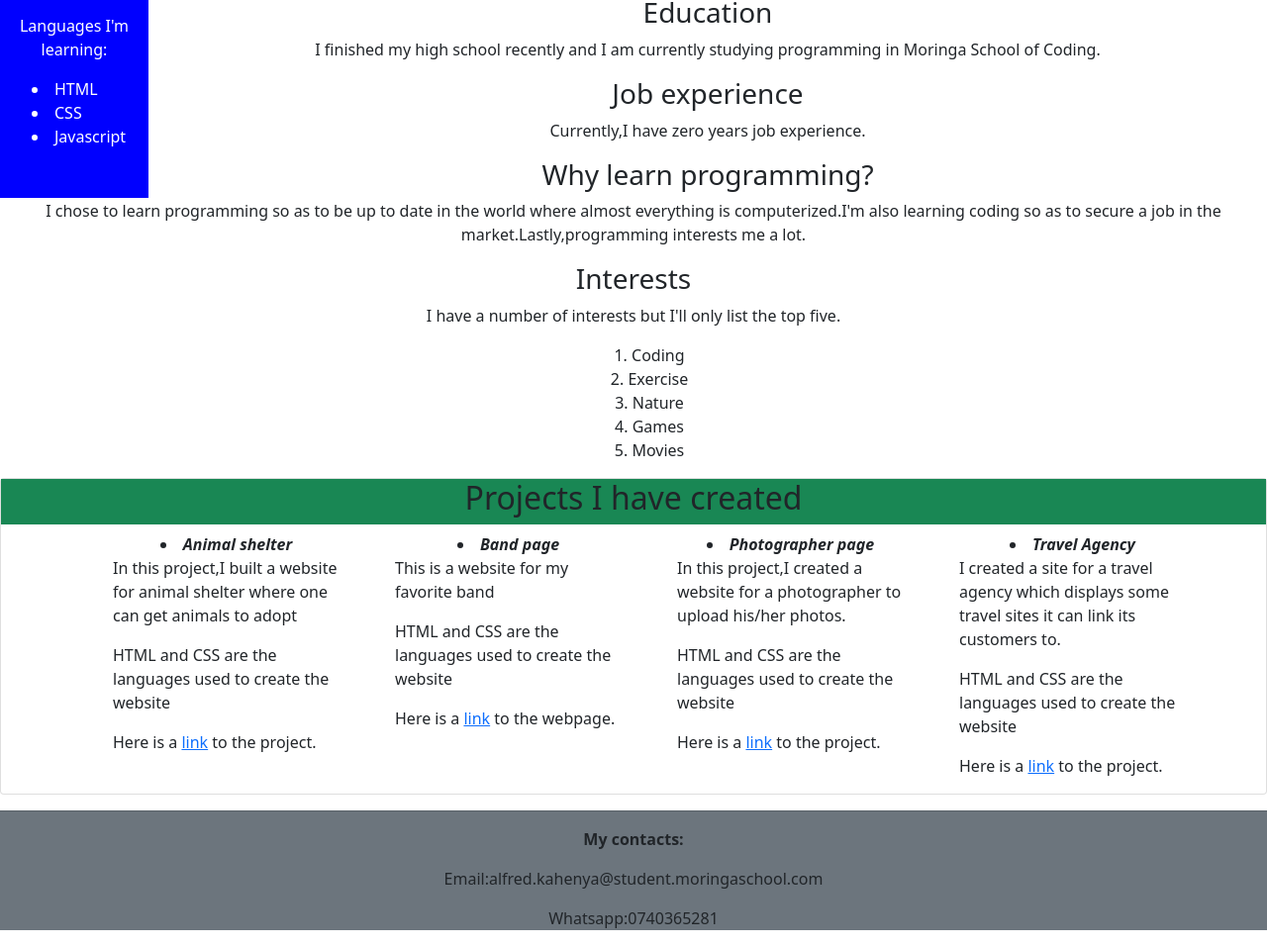
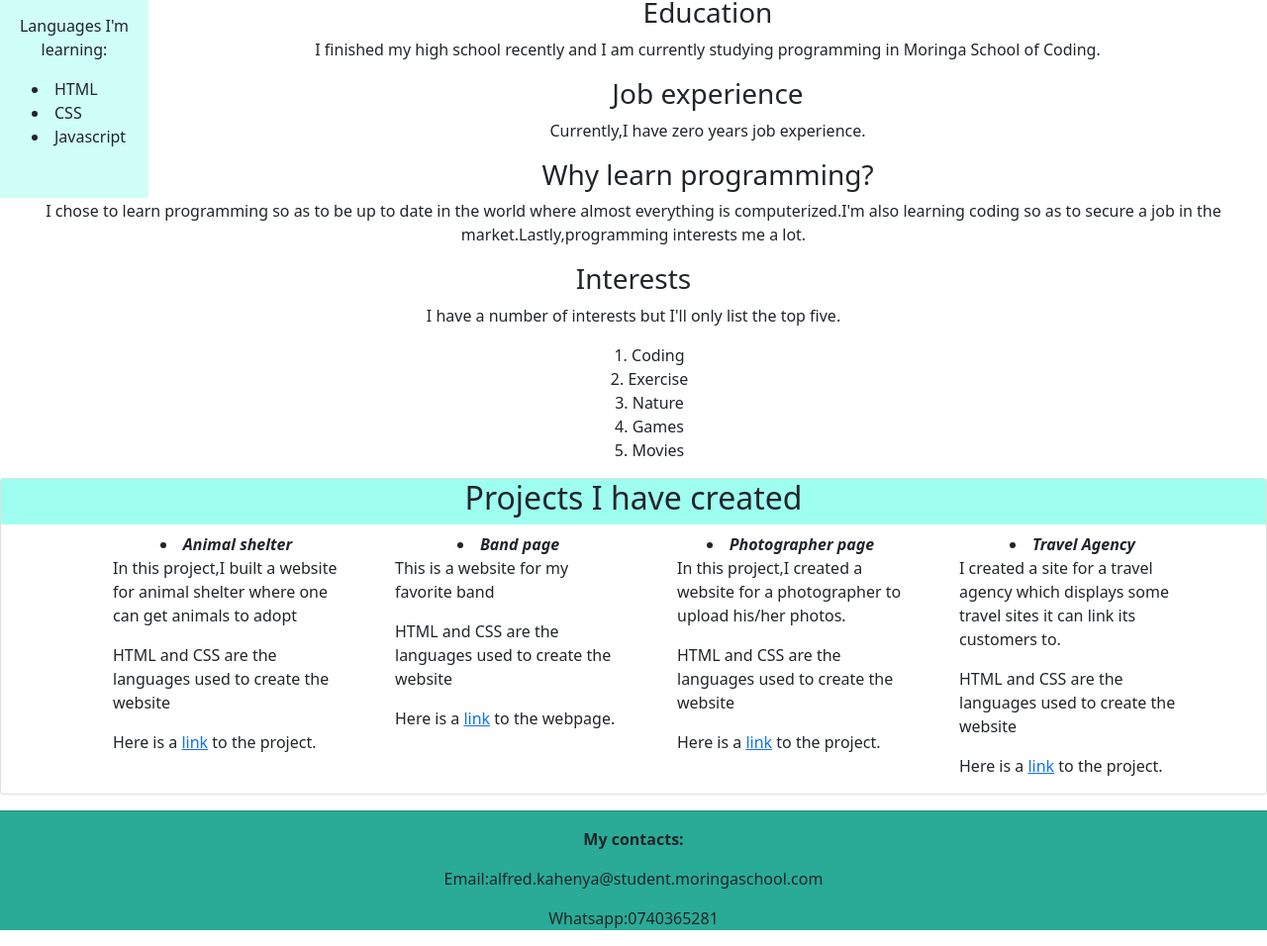
Before and after one commit to WaruiAlfred/portflio-page, a plain HTML site: page index.html in a window 1280 px wide. Shown: the part 700-1656 px from the top of the page at 99% size. Drawn offline with Linux system fonts and the light colour scheme.

Commit message:
add changes

```diff
--- a/css/styles.css
+++ b/css/styles.css
@@ -11,10 +11,8 @@
   font-family: serif;
   font-size: 3em;
   text-align: center;
-  color: #0920f3;
 }
 .heading{
-  color: #6371f1;
   margin-top: 1em;
   font-weight: bold;
   font-size: 4em;
@@ -24,13 +22,12 @@
 }
 .left-float{
   float: left;
-  background-color: blue;
+  background-color: #cffff7;
   height: 250px;
   width: 150px;
   word-wrap: normal;
   text-align: center;
   list-style-position: inside;
-  color: white;
 }
 .left-float ul{
   text-align: left;
@@ -39,10 +36,8 @@
   font-style: italic;
   font-weight: bolder;
 }
-img{
-  display: block;
-  height: 90px;
-  width: 300px;
+.card-title-color{
+  background-color: #9efff0;
 }
 .middle-section h2 {
   text-align: center;
@@ -72,4 +67,5 @@ img{
 }
 .bottom-section{
   text-align: center;
+  background-color: #29ab97;
 }
--- a/index.html
+++ b/index.html
@@ -39,7 +39,7 @@
         </ol>
       </div>
       <div class="card project-section">
-        <div class="card-title bg-success">
+        <div class="card-title card-title-color">
           <h2>Projects I have created</h2>
         </div>
         <div class="container">
@@ -79,7 +79,7 @@
           </div>
         </div>
       </div>
-      <div class="bottom-section bg-secondary">
+      <div class="bottom-section">
         <hr>
         <p><b>My contacts:</b></p>
         <p>Email:alfred.kahenya@student.moringaschool.com</p>
```
